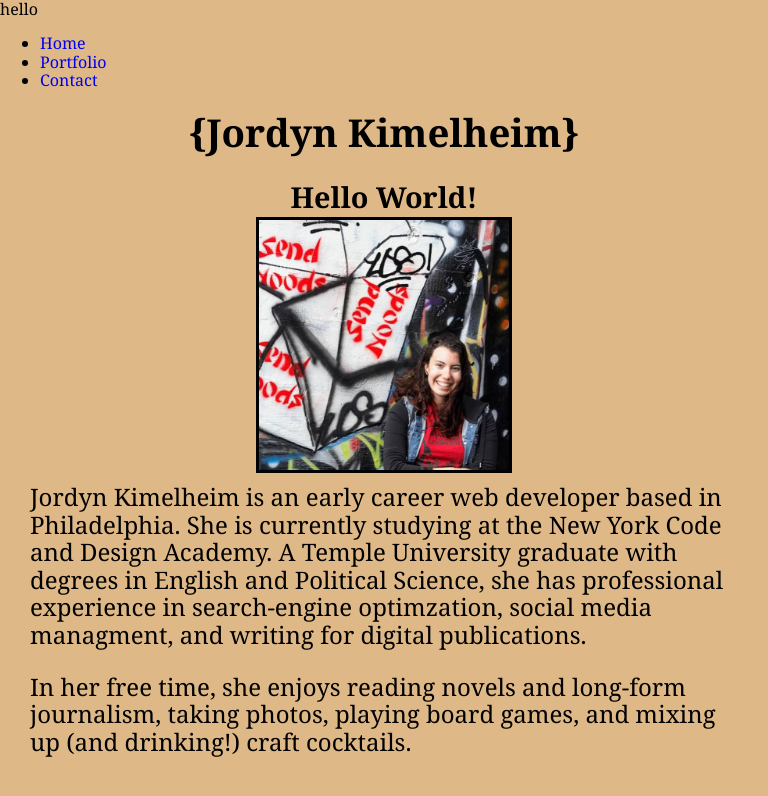
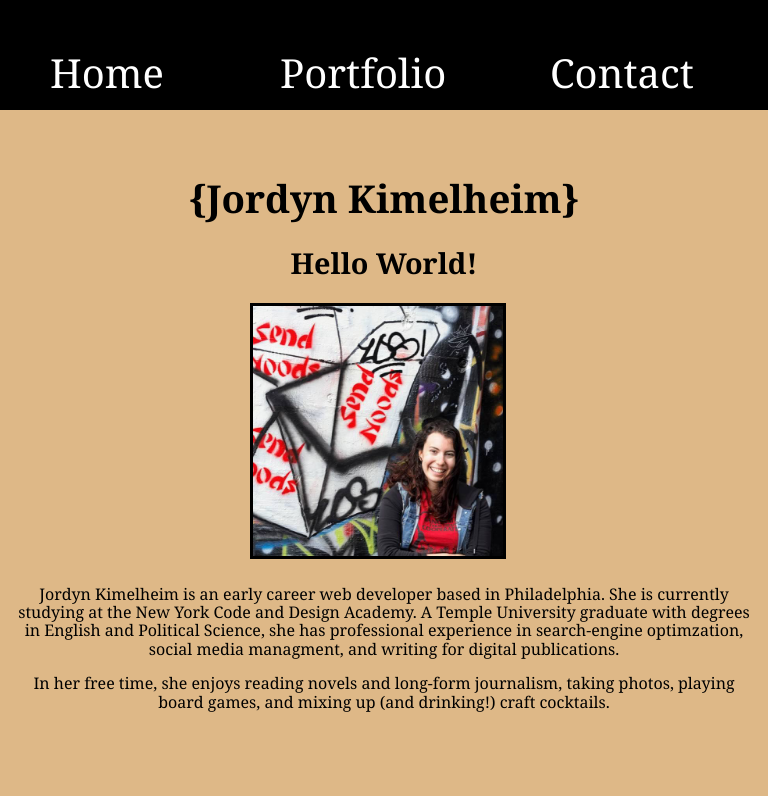
Before and after one commit to JordynK91/AboutMe3Pager, a plain HTML site: page index.html in a window 768 px wide. Drawn offline with Linux system fonts and the light colour scheme.

Commit message:
homepage

```diff
--- a/index.css
+++ b/index.css
@@ -2,11 +2,70 @@
 body {font-family: georgia, serif;
 	background-color: #DEB887;}
 
-@media all and (min-width: 769px) {
+.header {position: relative;
+		text-align: center;
+		font-size: 300%;
+		}
+
+.box {width: 100%;
+		height: 100px;
+		background-color: black;
+		margin: 0;
+		padding: 0;
+	}
+
+.bio {text-align: left;
+	font-size: 200%;
+	font-kerning: 80%;
+	margin-right:50px;
+	margin-left: 50px;
+	position: relative;
+	top: 10px;
+	}
+
+.nav a {text-decoration: none;
+		font-size: 40px;
+		color: white;
+		}
+
+ .nav a:hover {color: blue;}
+
+#link1 a {position: relative;
+		top: 50px;
+		left: 50px;
+		}
+
+#link2 a {position: relative;
+		left: 650px;
+		}
+
+ #link3 a {position:relative;
+ 		left: 1200px;
+ 		bottom:50px;
+ 		}
+
+.photo {background-image:url('photo.jpg');
+		width: 500px;
+		height: 500px;
+		margin: 20px;
+		border: solid;
+		background-size: 100% 100%;
+		float: left;
+		}
+
+
+@media all and (max-width: 992px) {
 
 .header {position: relative;
 		text-align: center;
-		font-size: 300%;
+		font-size: 250%;
+}
+
+.box {width: 100%;
+		height: 100px;
+		background-color: black;
+		margin: 0;
+		padding: 0;
 }
 
 .bio{text-align: left;
@@ -18,17 +77,27 @@ body {font-family: georgia, serif;
 	top: 10px;
 	}
 
-.nav{
-		width: 1000px;
-		height: 100px;
-		margin: 20px;
-	}
+.nav a {text-decoration: none;
+		font-size: 40px;
+		color: white;
+		}
 
-.nav ul a { list-style-type: none;
-			text-decoration: none;
-			font-size: 200%;
- }
+ .nav a:hover {color: blue;
+ 		}
 
+#link1 a {position: relative;
+		top: 50px;
+		left: 50px;
+		}
+
+#link2 a {position: relative;
+		left: 400px;
+		}
+
+ #link3 a {position:relative;
+ 		left: 800px;
+ 		bottom:50px;
+ 		}
 
 
 .photo {background-image:url('photo.jpg');
@@ -42,13 +111,14 @@ body {font-family: georgia, serif;
 
 }
 
+
 @media all and (max-width: 480px) {
 
 .header {
 		text-align: center;
 		font-size: 120%;
 		position: relative;
-		margin-top: 100px;
+		margin-top: 35px;
 	}
 
 
@@ -60,61 +130,36 @@ body {font-family: georgia, serif;
 	float: right;
 	}
 
-.nav   {position:relative;
-		top: 2px;
-		right: 2px;
-		left: 2px;
-		bottom:20px;
-		width: 50px;
-		height: 10px;
-		margin: 30px;
-	}
+.box {width: 100%;
+		height: 100px;
+		background-color: black;
+		margin: 0;
+		padding: 0;}
 
-.nav ul a { list-style-type: none;
-			text-decoration: none;
- }
-
-.photo {background-image:url('photo.jpg');
-		width: 250px;
-		height: 250px;
-		border: solid;
-		background-size: 100% 100%;
-		position: relative;
-		margin: 0 auto;
-		top: 20%;
-		right: 20px;
-		left: 20px;
-		}
-}
-
-
-
-@media all and (min-width: 481px) and (max-width: 768px){
-
-.header {position: relative;
-		text-align: center;
-		font-size: 120%;
-		top: 40px;
-		bottom: 40px;
+.nav a {text-decoration: none;
+		font-size: 30px;
+		color: white;
+		margin: 5px;
 		}
 
-.bio {text-align: left;
-	font-size: 150%;
-	font-kerning: 80%;
-	margin-right:20px;
-	margin-left: 30px;
-	margin-top:30px;
-	}
+ .nav a:hover {color: blue;}
 
-.nav { width: 30px;
-		height: 10px;
-		font-size:100%;
-		font-size:100%;
-	}
+#link1 a {position: relative;
+		top: 49px;
+		left: 20px;
+		margin-right: 20%;
+		}
 
-.nav ul a { list-style-type: none;
-			text-decoration: none;
- }
+#link2 a {position: relative;
+		left: 180px;
+		top: 15px;
+		}
+
+ #link3 a {position:relative;
+ 		left: 350px;
+ 		bottom:20px;
+ 		margin-right: 20px;
+ 		}
 
 .photo {background-image:url('photo.jpg');
 		width: 250px;
@@ -123,8 +168,66 @@ body {font-family: georgia, serif;
 		background-size: 100% 100%;
 		margin: 0 auto;
 		position: relative;
+		left: 100px;
+		right: 100px;
+		}
+
+}
+
+@media all and (min-width: 481px) and (max-width: 768px){
+
+.header {position: relative;
+		text-align: center;
+		font-size: 120%;
+		top: 40px;
+		bottom: 50px;
+		}
+
+.bio {text-align: center;
+	font-size: 100%;
+	font-kerning: 80%;
+	margin-right:10px;
+	margin-left: 10px;
+	float: right;
+	}
+
+.nav { 	width: 30px;
+		height: 50px;
+		font-size:100%;
+	}
+
+#link1 a {position: relative;
+		top: 50px;
+		left: 20px;
+		margin-left: 30px;
+		}
+
+#link2 a {position: relative;
+		left: 280px;
+		}
+
+ #link3 a {position:relative;
+ 		left: 550px;
+ 		bottom: 50px;
+ 		}
+
+
+.photo {background-image:url('photo.jpg');
+		width: 250px;
+		height: 250px;
+		border: solid;
+		background-size: 100% 100%;
+		top-margin: 60px;
+		position: relative;
+		left: 230px;
+		right: 100px;
 		top: 20px;
 		}
 
+.box {width: 100%;
+		height: 110px;
+		background-color: black;
+		margin: 0;
+		}
 
 }
--- a/index.html
+++ b/index.html
@@ -4,27 +4,21 @@
 	<title>My Website </title>
 	<link rel="stylesheet" type="text/css" href="normalize.css">
 	<link rel="stylesheet" type="text/css" href="index.css">
+	 <meta name="viewport" content="width=device-width, initial-scale=1.0">
 </head>
-
-hello
 
 <body>
 
-
-<div class="nav">
-	<ul>
-	<li>
+<div class="box">
+	<div class="nav" id="link1">
  			<a href="index.htmL"> Home </a>
- 	</li>
-
- 	<li>
+ 	</div>
+ 	<div class= "nav" id ="link2">
  		<a href="portfolio.html"> Portfolio </a>
-	</li>
-
- 	<li>
-  	<a href= "contact.html"> Contact </a>
-	</li>
-</ul>
+	</div>
+	<div class = "nav" id="link3">
+  		<a href= "contact.html"> Contact </a>
+	</div>
 </div>
 
 <div class= "header">
@@ -42,15 +36,6 @@ hello
 	<p>	In her free time, she enjoys reading novels and long-form journalism, taking photos, playing board games, and mixing up (and drinking!) craft cocktails. </p>
 </div>
 
-</div>
-
-<div class="wrapper">
-
-
-<div class="text">
-
-
-</div>
 
 
 </body>
```
